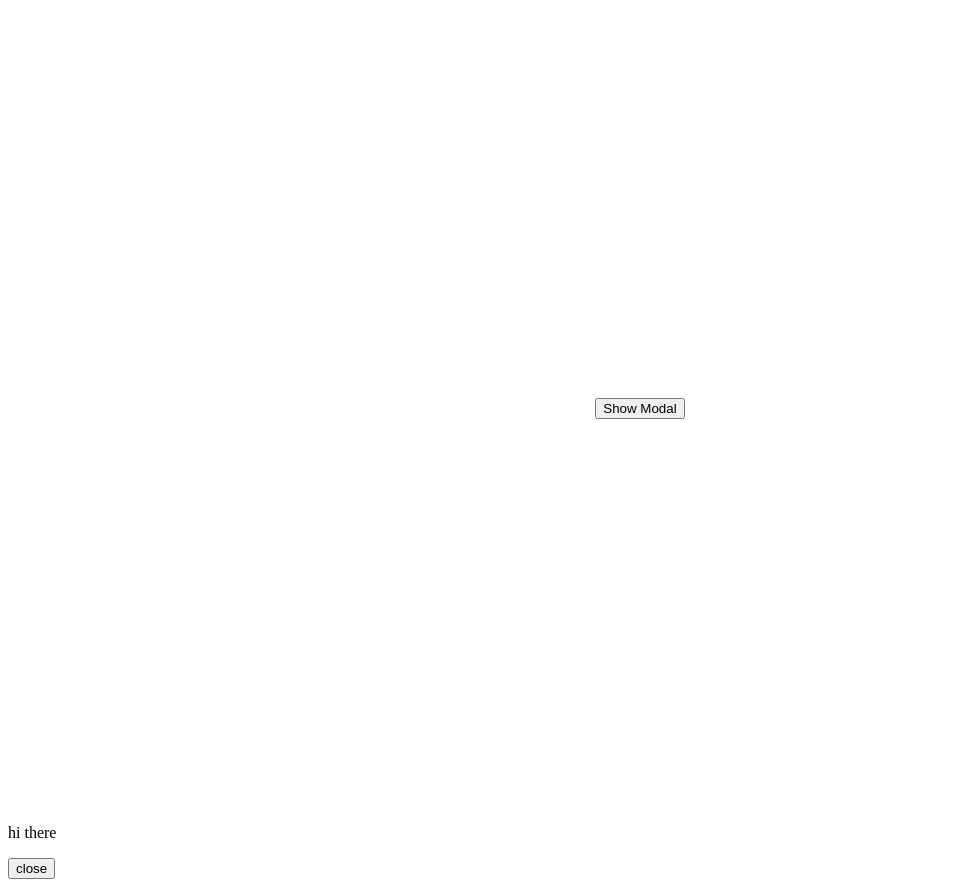
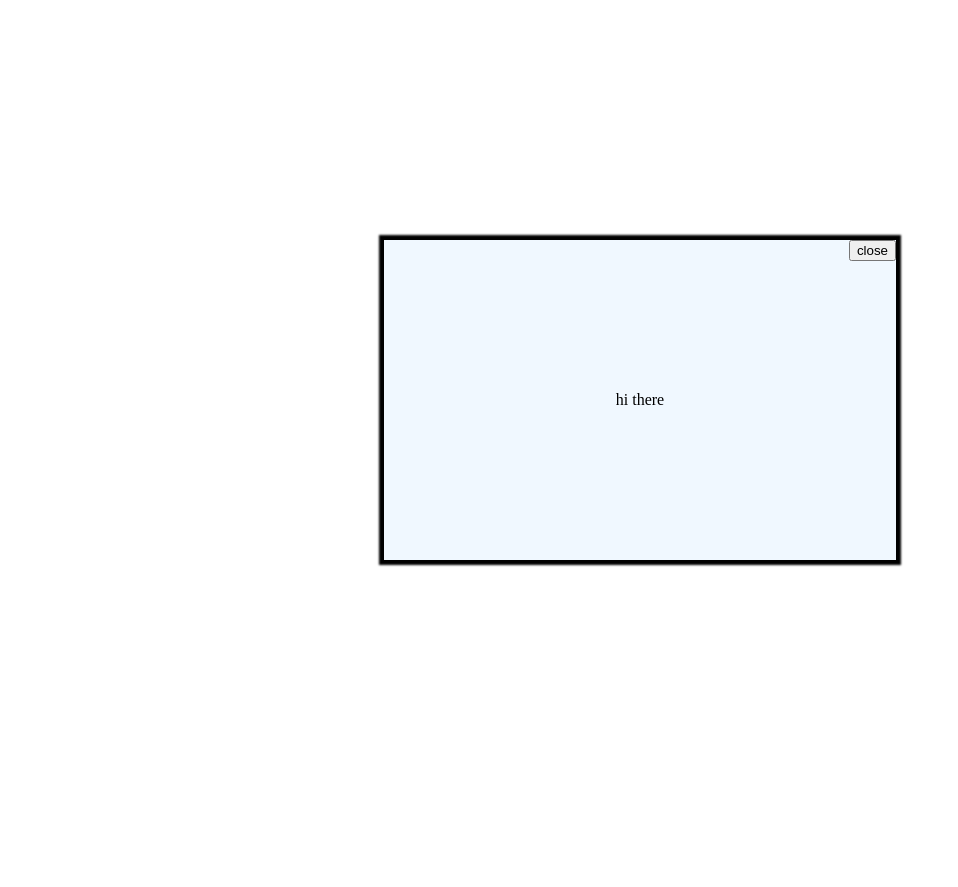
Before and after one commit to hashmapenthusiast/modal, a plain HTML site: page index.html in a window 1280 px wide. Both pictures are taken after a click on the button "Show Modal". Shown: the whole page, without its empty margins (0-958 px from the left). After the commit the page ends 816 px from the top, so only its background shows below. Drawn offline with Linux system fonts and the light colour scheme.

Commit message:
modal working

```diff
--- a/index.js
+++ b/index.js
@@ -9,8 +9,10 @@ function triggerModal(){
         e.path[1].remove()
     })
 
+    modal.id = 'modal'
     p.textContent = 'hi there'
     closeButton.textContent = 'close'
+    closeButton.id='close';
     modal.appendChild(p)
     modal.appendChild(closeButton)
     document.body.appendChild(modal)
--- a/style.css
+++ b/style.css
@@ -6,11 +6,22 @@
 }
 
 #modal {
+    position: absolute;
+    top:30vh;
+    left:30vw;
     box-shadow: 0 0 2px 5px black;
-    width : 40vw;
-    height : 40vh;
+    min-width : 40vw;
+    min-height : 40vh;
     display: flex;
     flex-direction: column;
     justify-content: space-around;
     align-items: center;
+    background-color: aliceblue;
 }
+
+#close {
+    display:block;
+    position: absolute;
+    top:0;
+    right:0;
+}
```
